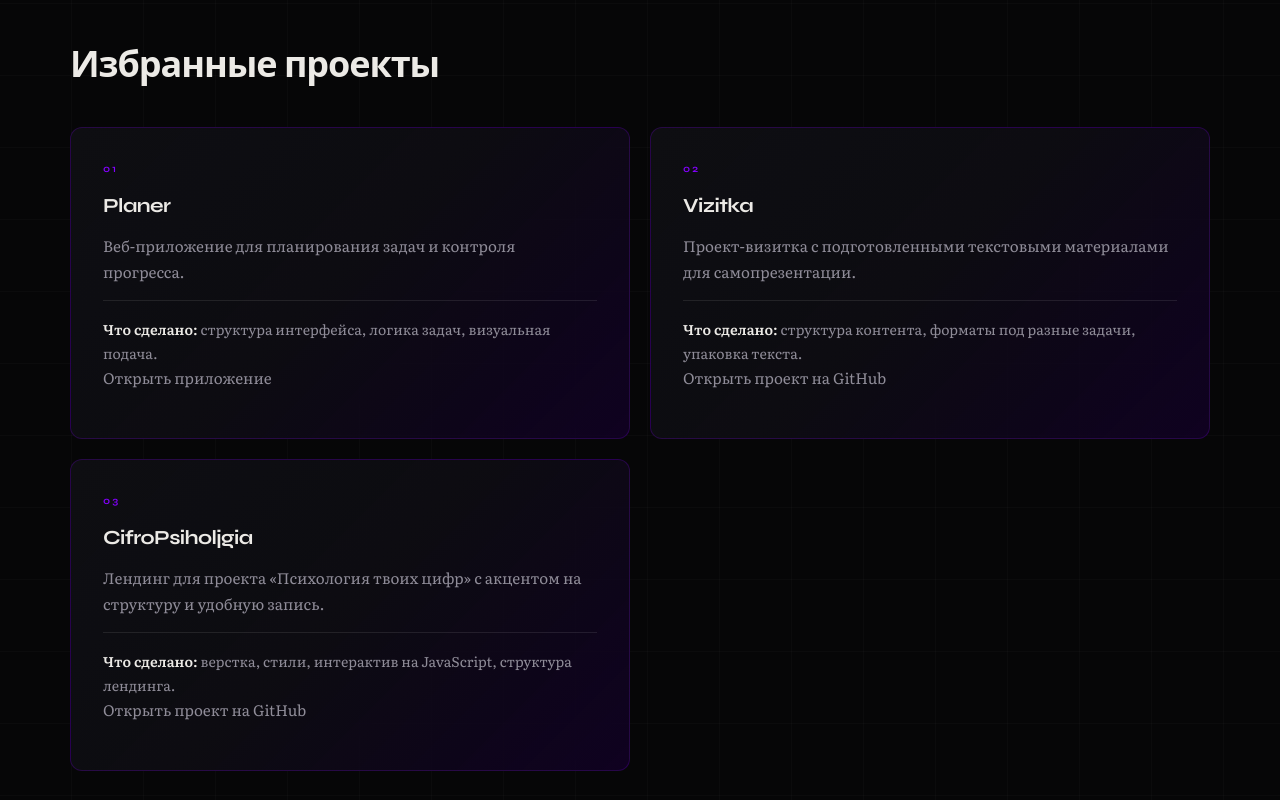
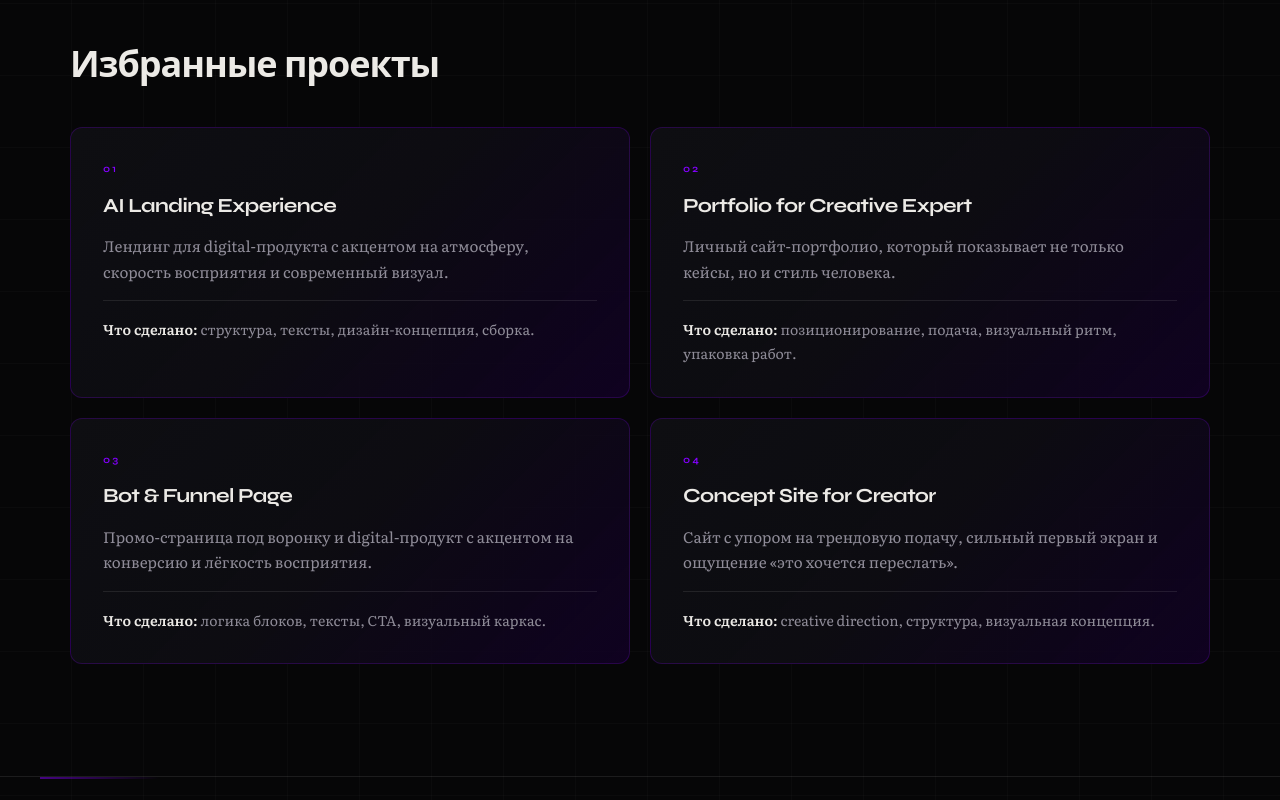
Before and after one commit to avholya/my-Portfolio, a plain HTML site: page index.html in a window 1280 px wide. Shown: the part 3020-3820 px from the top of the page. Drawn offline with nearby package versions, Linux system fonts and the light colour scheme.

Commit message:
Update index.html

```diff
--- a/index.html
+++ b/index.html
@@ -221,32 +221,29 @@
       <div class="section-inner">
         <h2 class="section-title" data-reveal>Избранные проекты</h2>
         <div class="projects-grid">
-          <article class="project-card" data-reveal>
+          <article class="project-card" data-reveal data-project-link="https://avholya.github.io/Vizitka/" role="link" tabindex="0" aria-label="Открыть страницу AI Landing Experience">
             <div class="project-meta">01</div>
-            <h3 class="project-title">Planer</h3>
-            <p>Веб-приложение для планирования задач и контроля прогресса.</p>
-            <p class="project-done"><strong>Что сделано:</strong> структура интерфейса, логика задач, визуальная подача.</p>
-            <p>
-              <a href="https://avholya.github.io/Planer1/" target="_blank" rel="noopener noreferrer">Открыть приложение</a>
-            </p>
+            <h3 class="project-title">AI Landing Experience</h3>
+            <p>Лендинг для digital-продукта с акцентом на атмосферу, скорость восприятия и современный визуал.</p>
+            <p class="project-done"><strong>Что сделано:</strong> структура, тексты, дизайн-концепция, сборка.</p>
           </article>
-          <article class="project-card" data-reveal>
+          <article class="project-card" data-reveal data-project-link="https://avholya.github.io/my-Portfolio/" role="link" tabindex="0" aria-label="Открыть страницу Portfolio for Creative Expert">
             <div class="project-meta">02</div>
-            <h3 class="project-title">Vizitka</h3>
-            <p>Проект-визитка с подготовленными текстовыми материалами для самопрезентации.</p>
-            <p class="project-done"><strong>Что сделано:</strong> структура контента, форматы под разные задачи, упаковка текста.</p>
-            <p>
-              <a href="https://github.com/avholya/Vizitka.git" target="_blank" rel="noopener noreferrer">Открыть проект на GitHub</a>
-            </p>
+            <h3 class="project-title">Portfolio for Creative Expert</h3>
+            <p>Личный сайт-портфолио, который показывает не только кейсы, но и стиль человека.</p>
+            <p class="project-done"><strong>Что сделано:</strong> позиционирование, подача, визуальный ритм, упаковка работ.</p>
           </article>
-          <article class="project-card" data-reveal>
+          <article class="project-card" data-reveal data-project-link="https://avholya.github.io/Planer1/" role="link" tabindex="0" aria-label="Открыть страницу Bot and Funnel Page">
             <div class="project-meta">03</div>
-            <h3 class="project-title">CifroPsiholjgia</h3>
-            <p>Лендинг для проекта «Психология твоих цифр» с акцентом на структуру и удобную запись.</p>
-            <p class="project-done"><strong>Что сделано:</strong> верстка, стили, интерактив на JavaScript, структура лендинга.</p>
-            <p>
-              <a href="https://github.com/avholya/CifroPsiholjgia.git" target="_blank" rel="noopener noreferrer">Открыть проект на GitHub</a>
-            </p>
+            <h3 class="project-title">Bot &amp; Funnel Page</h3>
+            <p>Промо-страница под воронку и digital-продукт с акцентом на конверсию и лёгкость восприятия.</p>
+            <p class="project-done"><strong>Что сделано:</strong> логика блоков, тексты, CTA, визуальный каркас.</p>
+          </article>
+          <article class="project-card" data-reveal data-project-link="https://avholya.github.io/CifroPsiholjgia/" role="link" tabindex="0" aria-label="Открыть проект Concept Site for Creator">
+            <div class="project-meta">04</div>
+            <h3 class="project-title">Concept Site for Creator</h3>
+            <p>Сайт с упором на трендовую подачу, сильный первый экран и ощущение «это хочется переслать».</p>
+            <p class="project-done"><strong>Что сделано:</strong> creative direction, структура, визуальная концепция.</p>
           </article>
         </div>
       </div>
@@ -399,6 +396,23 @@
       });
     });
 
+    document.querySelectorAll('[data-project-link]').forEach(function (card) {
+      function openProjectLink() {
+        var url = card.getAttribute('data-project-link');
+        if (!url) return;
+        window.open(url, '_blank', 'noopener,noreferrer');
+      }
+
+      card.style.cursor = 'pointer';
+      card.addEventListener('click', openProjectLink);
+      card.addEventListener('keydown', function (e) {
+        if (e.key === 'Enter' || e.key === ' ') {
+          e.preventDefault();
+          openProjectLink();
+        }
+      });
+    });
+
     (function () {
       var reduced = window.matchMedia('(prefers-reduced-motion: reduce)').matches;
       var bar = document.getElementById('read-progress');
```
